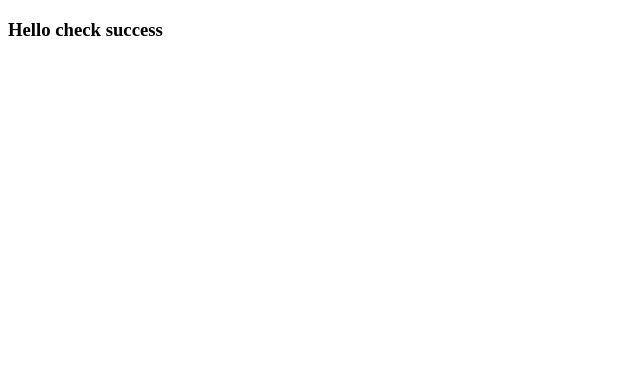
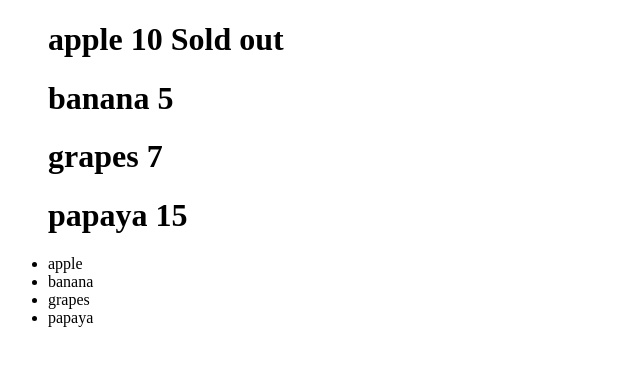
Before and after one commit to Vamsiayiluri/ReactLearning, a React (Vite) app: page / in a window 1280 px wide. Shown: the top 366 px of the page, without its empty margins (0-640 px from the left). Built offline with nearby package versions, Linux system fonts and the light colour scheme.

Commit message:
List rendering

```diff
--- a/src/App.jsx
+++ b/src/App.jsx
@@ -1,4 +1,4 @@
-import ConditionalComponent from "./components/ConditionalComponent";
+import LoopArray from "./components/LoopArray";
 
 function App() {
   const person = {
@@ -8,7 +8,7 @@ function App() {
   };
   return (
     <div className="App">
-      <ConditionalComponent />
+      <LoopArray />
     </div>
   );
 }
--- /dev/null
+++ b/src/components/Fruit.jsx
@@ -0,0 +1,23 @@
+function Fruit({ fruit }) {
+  return (
+    <div>
+      {/* <div>
+        <h1>Fruits Price {">"} 5</h1>
+        {fruit.price > 5 ? (
+          <h1>
+            {fruit.name} {fruit.price}
+          </h1>
+        ) : (
+          ""
+        )}
+      </div> */}
+      <div>
+        <h1>
+          {fruit.name} {fruit.price} {fruit.soldOut ? "Sold out " : ""}
+        </h1>
+      </div>
+    </div>
+  );
+}
+
+export default Fruit;
--- /dev/null
+++ b/src/components/LoopArray.jsx
@@ -0,0 +1,40 @@
+import Fruit from "./Fruit";
+export default function LoopArray({ person }) {
+  const fruits1 = ["apple", "banana", "grapes", "papaya"];
+  const fruits = [
+    {
+      name: "apple",
+      price: 10,
+      soldOut: true,
+    },
+    {
+      name: "banana",
+      price: 5,
+      soldOut: false,
+    },
+    {
+      name: "grapes",
+      price: 7,
+      soldOut: false,
+    },
+    {
+      name: "papaya",
+      price: 15,
+      soldOut: false,
+    },
+  ];
+  return (
+    <div>
+      <ul>
+        {fruits.map((fruit) => (
+          <Fruit key={fruit.name} fruit={fruit} />
+        ))}
+      </ul>
+      <ul>
+        {fruits1.map((fruit) => (
+          <li key={fruit}>{fruit}</li>
+        ))}
+      </ul>
+    </div>
+  );
+}
```
